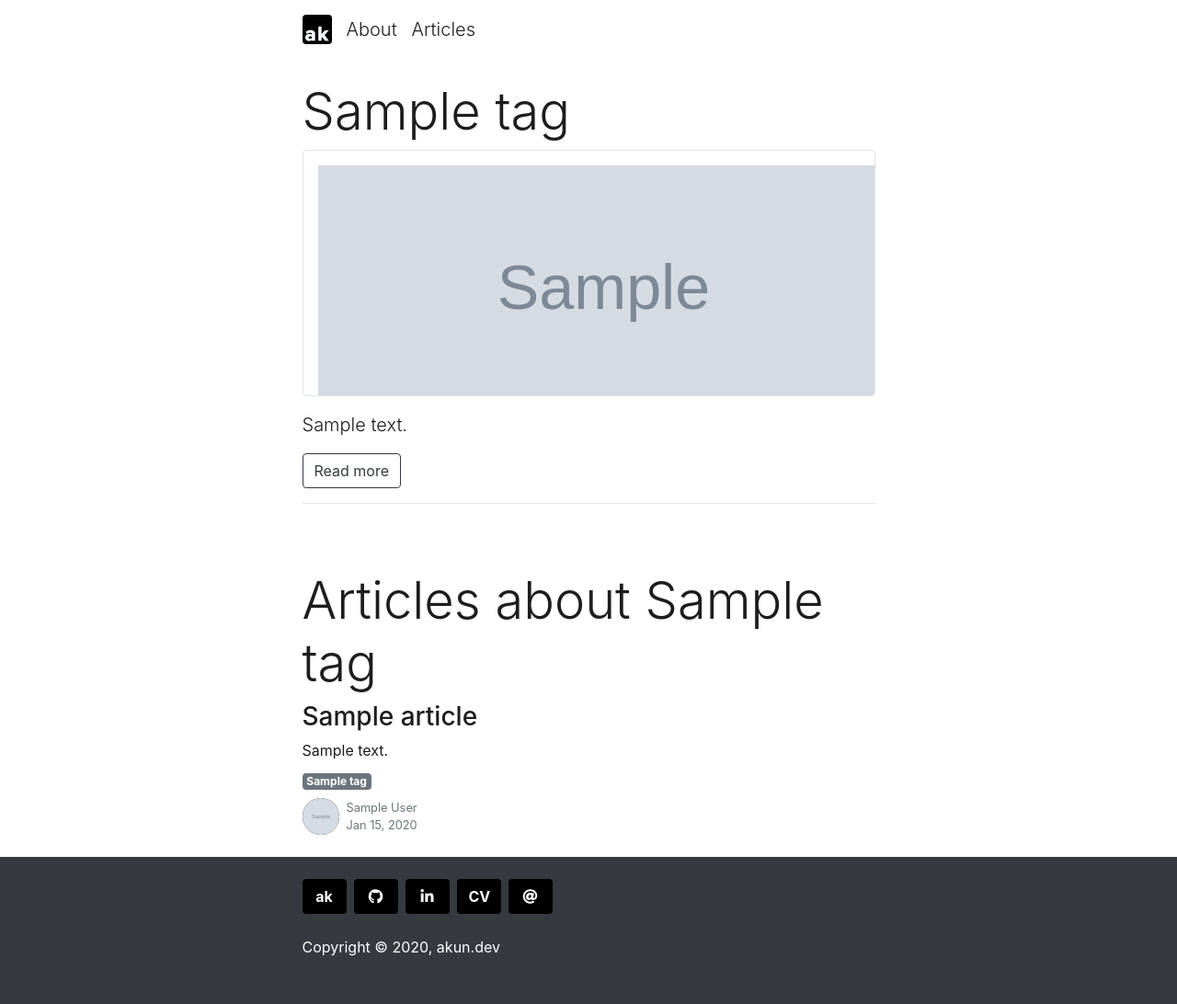
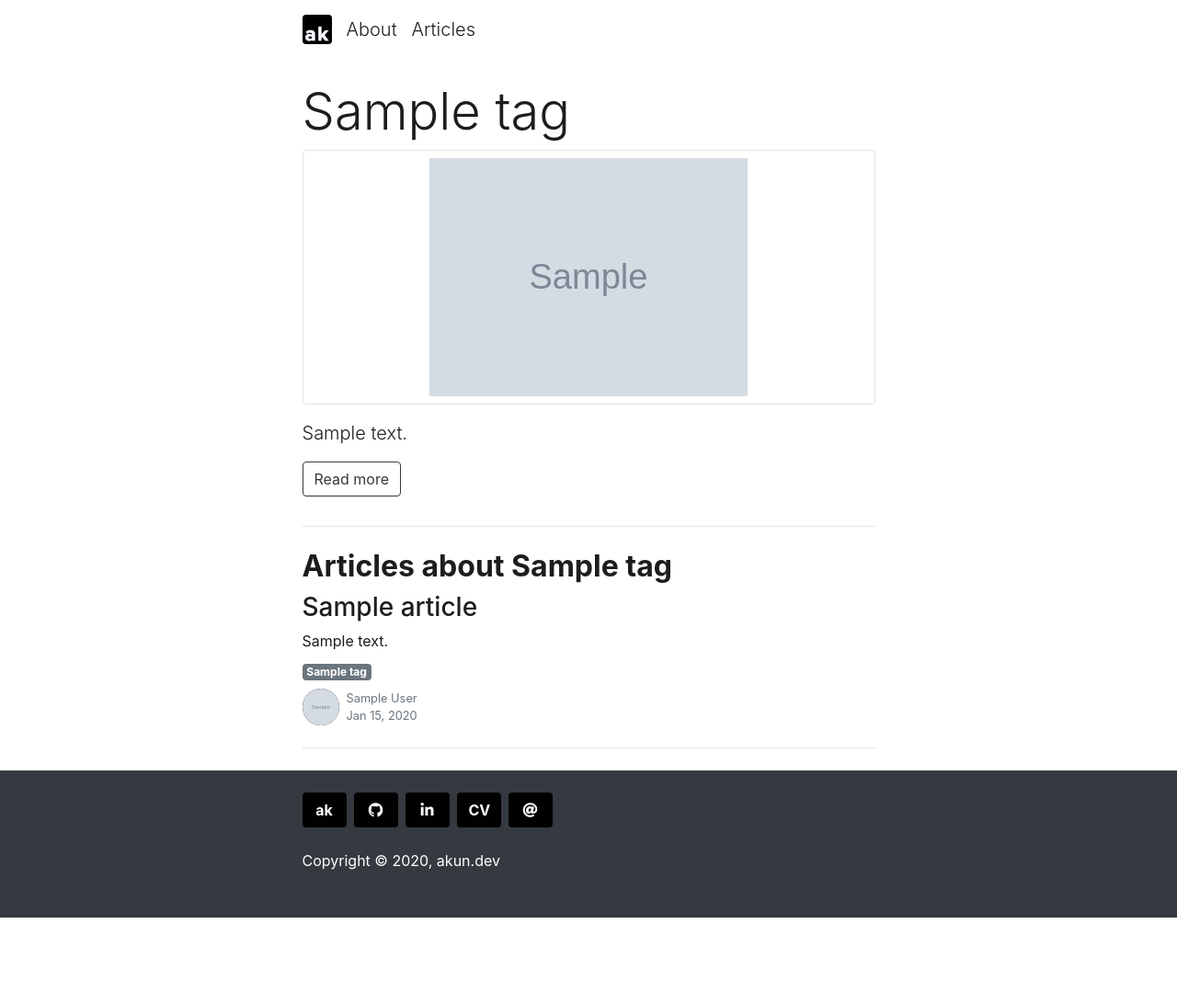
Before and after one commit to almazkun/akundotdev, a Django app: template templates/articles/tag_detail.html in a window 1280 px wide. Shown: the whole page at 92% size. After the commit the page ends 998 px from the top, so only its background shows below. Run offline with Django 3.2, Linux system fonts and the light colour scheme; the template is opened without the code that fills it: most values are stand-ins (such as "Sample title", 1, 10 or a date in 2020); grey boxes marked "Sample" are stand-in pictures; parts of the project's set-up code (start-up, migrations or seed data) failed here and were passed over; some libraries are stand-ins or nearby versions.

Commit message:
tag detail

```diff
--- a/templates/articles/tag_detail.html
+++ b/templates/articles/tag_detail.html
@@ -5,19 +5,22 @@
         <div class="container">
             <div class="my-4">
                 <h1 class="display-4">{{ tag.tag_name }}</h1>
-                <div class=" border embed-responsive embed-responsive-21by9 rounded mb-3">
-                    <img class="embed-responsive-item m-3" src="{{tag.img_link}}" style="object-fit: cover; object-position: center; width: 100%; height: 100%;">
+                <div class="p-2 border rounded mb-3">
+                    <div class="embed-responsive embed-responsive-21by9">
+                        <img class="embed-responsive-item" src="{{tag.img_link}}" style="object-fit: contain; object-position: center;">
+                    </div>
                 </div>
                 <p class="lead">{{ tag.description }}</p>
-                <a href="{{tag.source_link}}" target="_blank"><div class="btn btn-outline-dark">Read more</div></a>
-                <hr class="p-4">
+                <a href="{{tag.source_link}}" target="_blank"><div class="btn btn-outline-dark mb-3">Read more</div></a>
+                <hr class="">
             </div>
             {% if articles %}
                 <div class="my-4">
-                    <h2 class="display-4">Articles about {{ tag.tag_name }}</h2>
+                    <h2 class="font-weight-bold">Articles about {{ tag.tag_name }}</h2>
                     {% for article in articles %}
                         {% include 'includes/list_article.html' %}
                     {% endfor %}
+                    <hr class="">
                 </div>
             {% endif %}
         </div>
```
